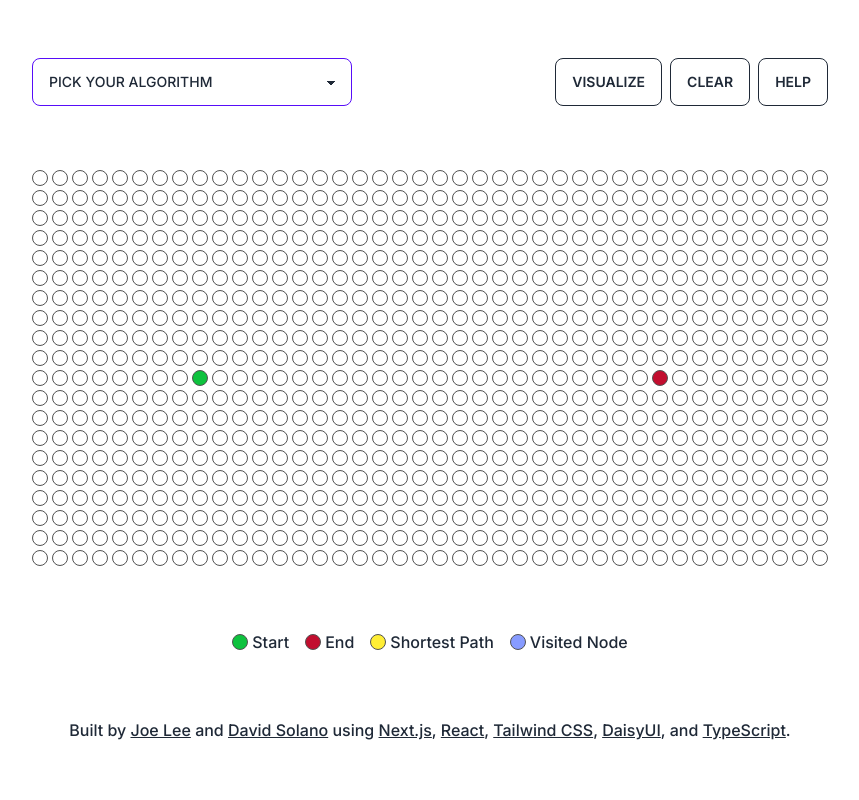
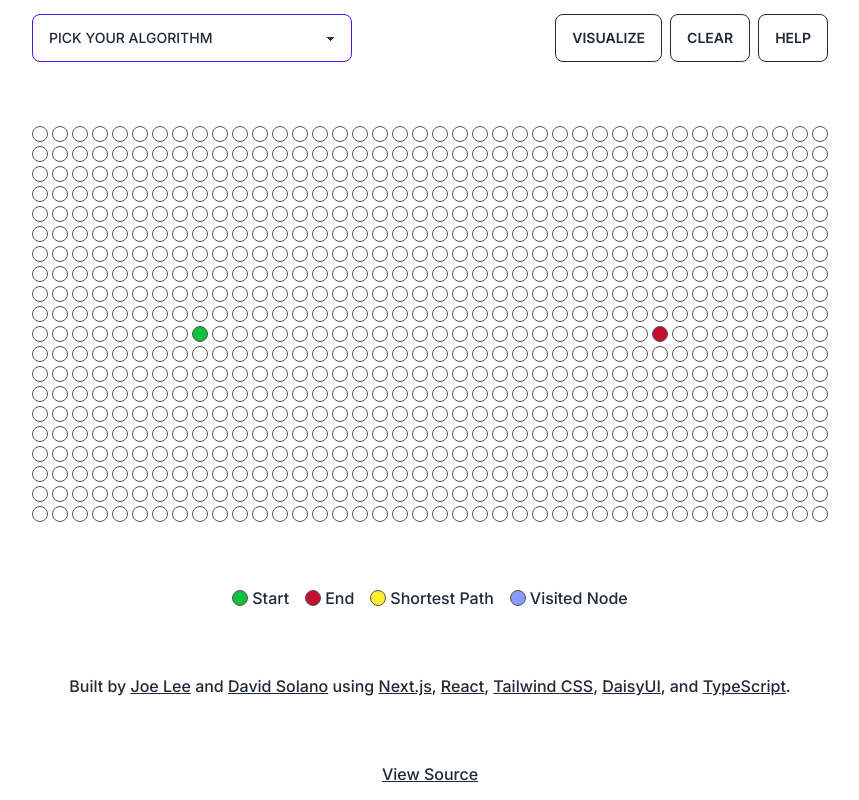
Before and after one commit to j1yl/pathfind, a Next.js app: page / in a window 1280 px wide. Shown: the whole page, without its empty margins (210-1069 px from the left). Built offline with nearby package versions, Linux system fonts and the light colour scheme.

Commit message:
Add source link

```diff
--- a/app/page.tsx
+++ b/app/page.tsx
@@ -112,8 +112,16 @@ export default function Home() {
         >
           TypeScript
         </Link>
-        .
+        .{" "}
       </div>
+      <Link
+        href="https://github.com/j1yl/pathfind"
+        className="underline"
+        target="_blank"
+        referrerPolicy="no-referrer"
+      >
+        View Source
+      </Link>
     </main>
   );
 }
```
